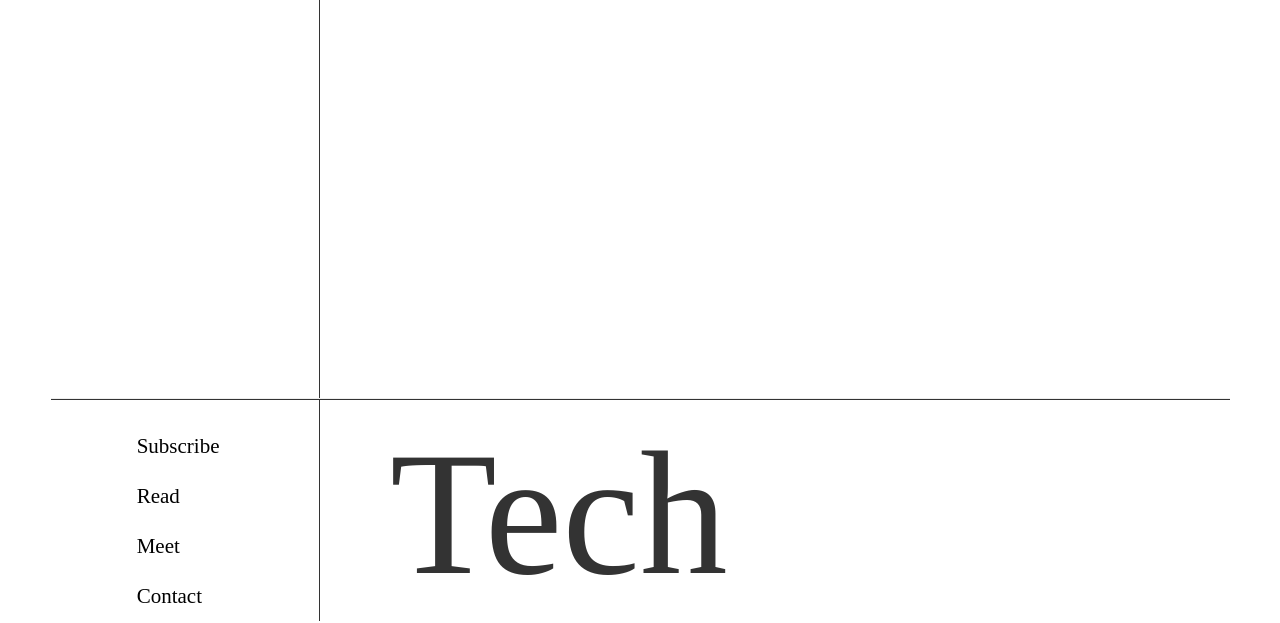
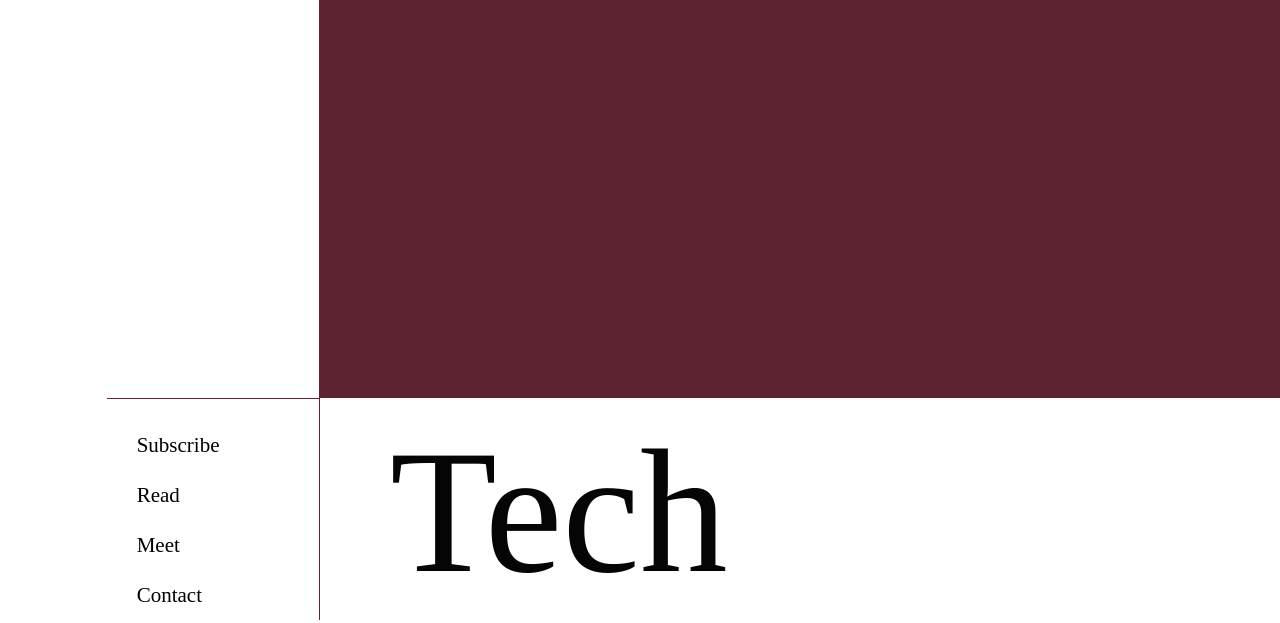
Before and after one commit to techplusworld/techplusworld.github.io, a plain HTML site: page index.html in a window 1280 px wide. Shown: the part 181-804 px from the top of the page. Drawn offline with nearby package versions, Linux system fonts and the light colour scheme; a web font is replaced by a local one.

Commit message:
Maroon rectangle

```diff
--- a/index.html
+++ b/index.html
@@ -20,9 +20,10 @@
             <div class="col-sm-3 col-md-2 col-sm-offset-1 col-md-offset-1 sidebar">
               <img src="images/logo.png" class="img-responsive" id=book-img>
             </div>
-              <div class="row"><hr></div>
+            <div class="row color col-md-offset-3">
+            </div>
 
-            <div class="col-sm-3 col-md-2 col-sm-offset-1 col-md-offset-1 sidebar">
+            <div class="col-sm-3 col-md-2 col-sm-offset-1 col-md-offset-1 sidebar" id="navigation-bar">
               <ul class="nav nav-sidebar">
                 <li><a href="#">Subscribe</a></li>
                 <li><a href="#">Read</a></li>
--- a/styles/style.css
+++ b/styles/style.css
@@ -2,10 +2,11 @@
 	font-size: 1.5em;
 	font-family: 'Adamina', serif;
 	margin-top: 1em;
+	color: #050505;
 }
 
 .sidebar {
-	border-right: 1px solid #333;
+	border-right: 1px solid #5E2330;
 }
 
 .main {
@@ -20,6 +21,10 @@ a {
 	color: black;
 }
 
+#navigation-bar {
+	border-top: 1px solid #5E2330;
+}
+
 #book-img {
 	margin-top: 4em;
 	margin-bottom: 30em;
@@ -29,11 +34,16 @@ a {
 	font-size: 12.5em;
 	margin-top: .1em;
 	font-family: 'Adamina', serif;
+	color: #050505;
 }
 
 hr {
 	width:90%;
 	height:1px;
-	background: #333;
+	background: #5E2330;
 	margin-bottom: 0;
 }
+
+.color {
+	background: #5E2330;
+}
```
